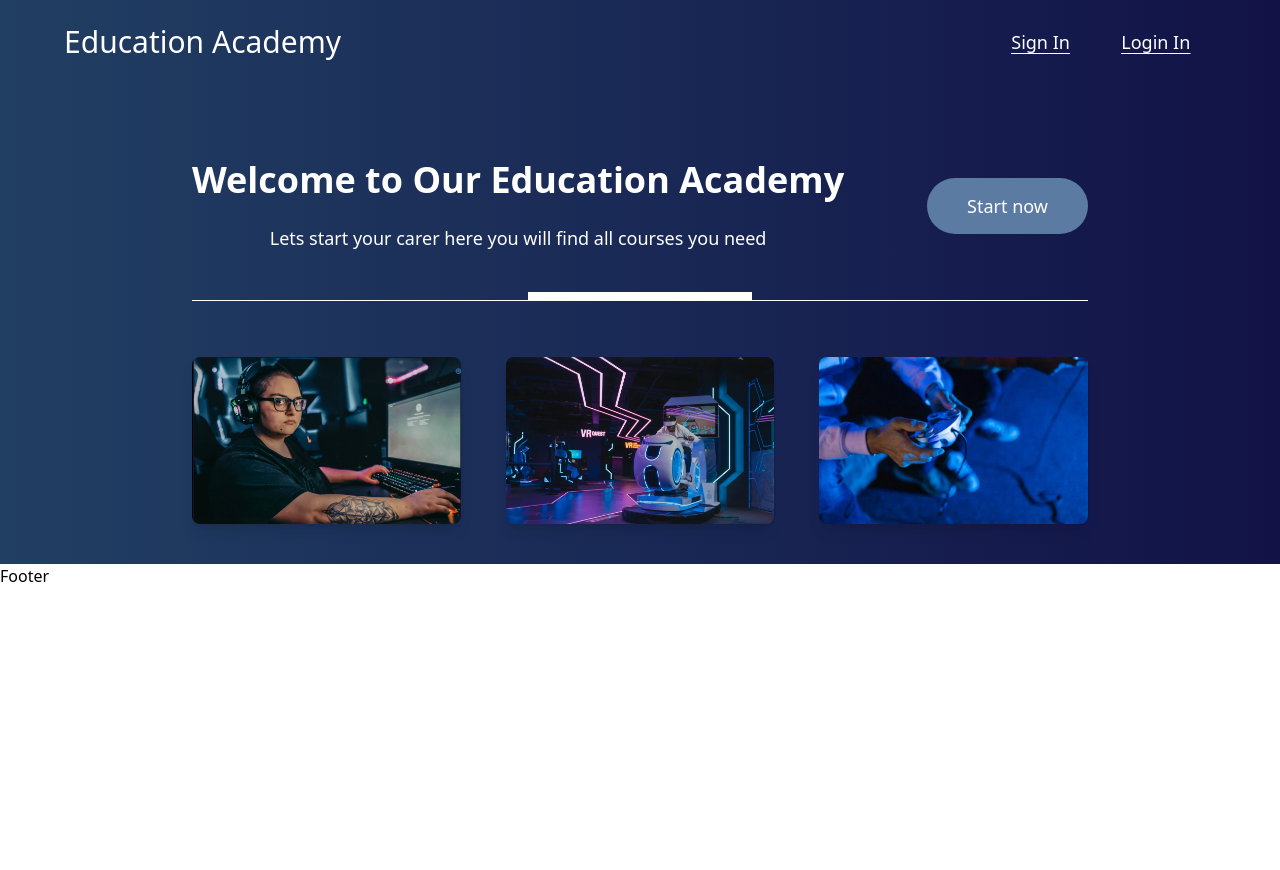
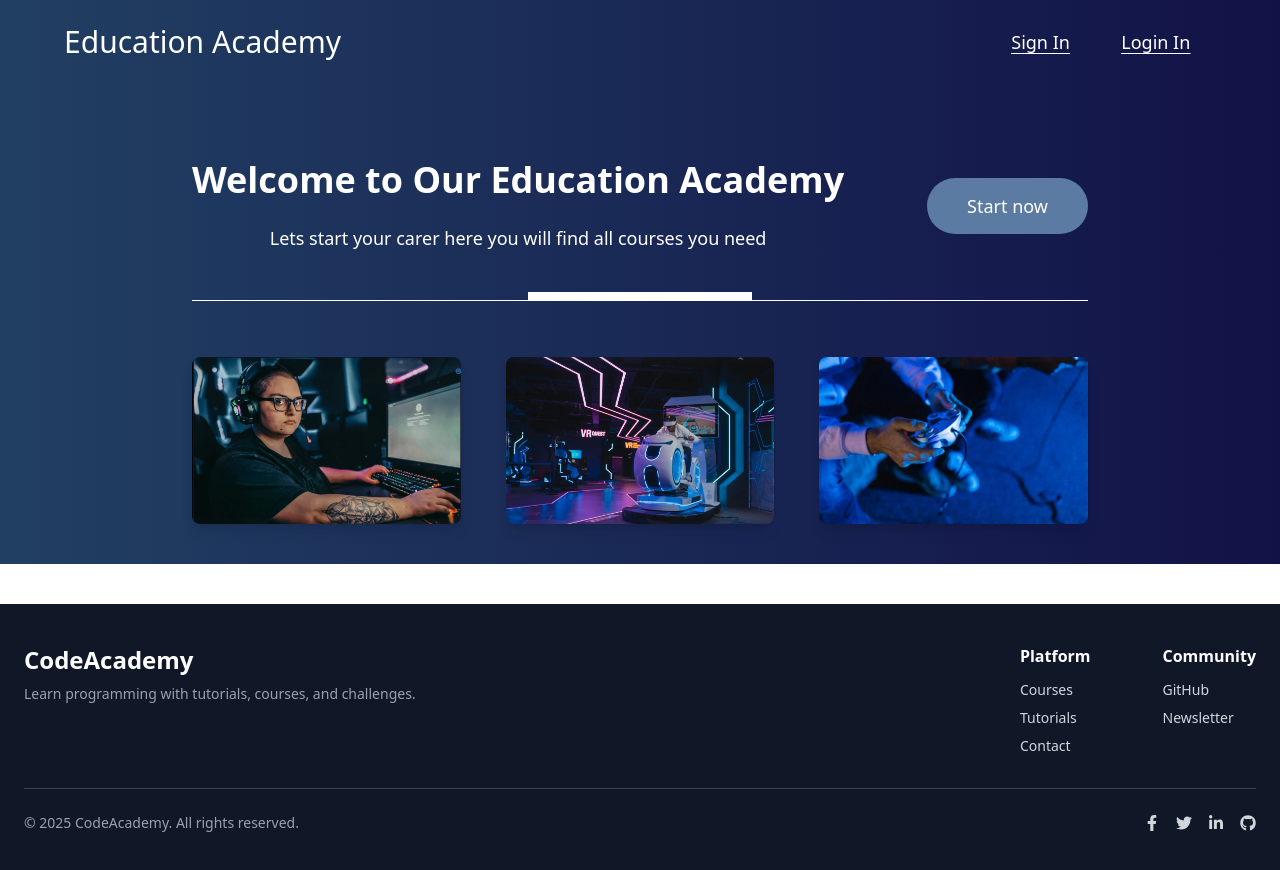
Before and after one commit to MoKhalid99/Algorithm-Web, a React (Vite) app: page / in a window 1280 px wide. Shown: the top 870 px of the page. Before the commit the page ends 800 px from the top, so only its background shows below. Built offline with nearby package versions, Linux system fonts and the light colour scheme; a web font is replaced by a local one.

Commit message:
implementing footer section

```diff
--- a/package.json
+++ b/package.json
@@ -23,6 +23,7 @@
     "generate-react-cli": "^9.1.0",
     "react": "^19.2.0",
     "react-dom": "^19.2.0",
+    "react-icons": "^5.5.0",
     "react-router-dom": "^7.9.6",
     "tailwindcss": "^4.1.17",
     "yup": "^1.7.1"
--- a/src/components/Footer/Footer.jsx
+++ b/src/components/Footer/Footer.jsx
@@ -1,7 +1,57 @@
-import React from 'react'
+import React from 'react';
+import { FaFacebookF, FaTwitter, FaLinkedinIn, FaGithub } from 'react-icons/fa';
 
 export default function Footer() {
   return (
-    <div>Footer</div>
+    <footer className="bg-gray-900 text-gray-300 mt-10">
+      <div className="max-w-7xl mx-auto px-6 py-10">
+        {/* Top section */}
+        <div className="md:flex md:justify-between md:items-start">
+          {/* Logo / Brand */}
+          <div className="mb-6 md:mb-0">
+            <h2 className="text-2xl font-bold text-white">CodeAcademy</h2>
+            <p className="mt-2 text-gray-400 text-sm">
+              Learn programming with tutorials, courses, and challenges.
+            </p>
+          </div>
+
+          {/* Links */}
+          <div className="grid grid-cols-2 gap-8 md:flex md:space-x-10">
+            <div>
+              <h3 className="text-white font-semibold mb-3">Platform</h3>
+              <ul className="space-y-2 text-sm">
+                <li><a href="#" className="hover:text-white">Courses</a></li>
+                <li><a href="#" className="hover:text-white">Tutorials</a></li>
+                <li><a href="#" className="hover:text-white">Contact</a></li>
+              </ul>
+            </div>
+
+            <div>
+              <h3 className="text-white font-semibold mb-3">Community</h3>
+              <ul className="space-y-2 text-sm">
+                <li><a href="#" className="hover:text-white">GitHub</a></li>
+                <li><a href="#" className="hover:text-white">Newsletter</a></li>
+              </ul>
+            </div>
+          </div>
+        </div>
+
+        {/* Divider */}
+        <div className="border-t border-gray-700 mt-8 pt-6 flex flex-col md:flex-row md:justify-between md:items-center">
+          {/* Copyright */}
+          <p className="text-sm text-gray-400 mb-4 md:mb-0">
+            &copy; {new Date().getFullYear()} CodeAcademy. All rights reserved.
+          </p>
+
+          {/* Social Icons */}
+          <div className="flex space-x-4">
+            <a href="#" className="hover:text-white"><FaFacebookF /></a>
+            <a href="#" className="hover:text-white"><FaTwitter /></a>
+            <a href="#" className="hover:text-white"><FaLinkedinIn /></a>
+            <a href="#" className="hover:text-white"><FaGithub /></a>
+          </div>
+        </div>
+      </div>
+    </footer>
   )
 }
```
Also changed, not shown: 1 other file (tests, documents, lock files or other folders).
